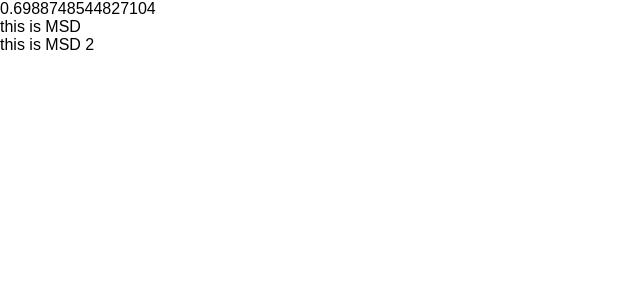
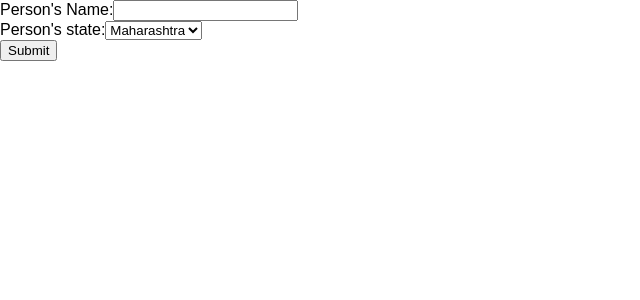
Before and after one commit to mayyu9/react-learning, a React (Create React App) app: page / in a window 1280 px wide. Shown: the top 300 px of the page, without its empty margins (0-640 px from the left). Built offline with nearby package versions, Linux system fonts and the light colour scheme.

Commit message:
parent-child rendering

```diff
--- a/src/Pure_components_example.jsx
+++ b/src/Pure_components_example.jsx
@@ -15,17 +15,17 @@ import React, { PureComponent } from 'react';
 class Parent extends React.Component{
   constructor(props){
     super(props);
-    this.state={text: Math.random()};
+    this.state={text: Math.random(), name: 'third'};
   }
   componentDidMount(){
-    setInterval(()=> this.setState({text: Math.random()}),1000);
+    setInterval(()=> this.setState({text: Math.random(), name:'third3'}),1000);
   }
   render(){
     return(
       <div>
       <FirstChild text = {this.state.text} />
       <SecondChild text = "this is MSD" />
-      <ThirdChild text = "this is MSD 2" />
+      <ThirdChild text = {this.state.name}/>
       </div>
     );
   };
@@ -33,7 +33,7 @@ class Parent extends React.Component{
 
 class FirstChild extends React.Component{
   render(){
-    ///console.log('First Child');
+    //console.log('First Child');
     return(
       <div>
       {this.props.text}
--- /dev/null
+++ b/src/eGovt/Flexi.js
@@ -0,0 +1,60 @@
+import React from 'react';
+
+class Flexi extends React.Component {
+  constructor(props){
+    super(props);
+    this.inputChange = this.inputChange.bind(this);
+    this.dropDownChange = this.dropDownChange.bind(this);
+    this.state={pname:{},pstate:{}};
+  }
+  dropDownChange(event){
+    console.log('dropDownChange:'+event.target.value+' '+event.target.name);
+    this.setState({pstate:event.target.value});
+  }
+  inputChange(event){
+    console.log('inputChange: '+event.target.value+' '+event.target.name);
+    this.setState({pname:event.target.value});
+  }
+  render(){
+    const configObj = this.props.config;
+
+    return(
+      <div>
+      <div>
+        {configObj.map( x => {
+          if(Object.prototype.hasOwnProperty.call(x, 'values')){
+            return (<div><CreateDropDown labelName={x.label} optionValues={x.values} change={this.dropDownChange} /></div>)
+          }
+          else{
+            return(<div><CreateTextField labelName={x.label} optionValues={x.value} change={this.inputChange}/></div>)
+          }
+        })}
+      </div>
+      <button onClick={(event)=>this.props.submitclick(this.state.pstate, this.state.pname)}>Submit</button>
+      </div>
+    );
+  }
+};
+
+export default Flexi;
+
+const CreateTextField = (props) =>{
+
+  return(
+    <label>
+      {props.labelName}:
+        <input type='text' name={props.labelName} value={props.optionValues} onChange = {props.change}/>
+    </label>
+  )
+};
+
+const CreateDropDown = (props) =>{
+  return(
+    <label>
+      {props.labelName}:
+        <select name={props.labelName} onChange = {props.change}>
+          {props.optionValues.map(x => <option value={x}>{x}</option>)}
+        </select>
+    </label>
+  )
+};
--- /dev/null
+++ b/src/eGovt/MockData.js
@@ -0,0 +1,19 @@
+export const flexiConfig = {
+  items:[
+    {
+      "name":"person_name",
+      "label":"Person's Name",
+      "type":"TextField",
+    },
+    {
+      "name":"states",
+      "label":"Person's state",
+      "type": "DropDown",
+      "values":[
+        "Maharashtra",
+        "Kerala",
+        "Tamil Nadu"
+      ]
+    }
+  ]
+};
--- /dev/null
+++ b/src/eGovt/parent.js
@@ -0,0 +1,21 @@
+import React from 'react';
+import { flexiConfig } from './MockData';
+import Flexi from './Flexi';
+
+class Parent extends React.Component {
+  constructor(pstate, pname,props){
+    super(props);
+    this.submitClick = this.submitClick.bind(this);
+  }
+  submitClick(pname,pstate,event){
+    console.log('submitClick: '+pname+' '+pstate);
+  }
+  render(){
+    const data = flexiConfig.items;
+    return(
+      <Flexi config = { data } submitclick = {this.submitClick} />
+    );
+  }
+}
+
+export default Parent
--- a/src/index.js
+++ b/src/index.js
@@ -10,7 +10,9 @@ import ReactList from './ReactList';
 import Pure from './Pure';
 import Login from './LoginFrom';
 import Search from './Search';
-import Parent from './Pure_components_example';
+// import Parent from './Pure_components_example';
+import P1 from './p1'
+import Parent from './eGovt/parent';
 
 ReactDOM.render(<Parent />, document.getElementById('root'));
 registerServiceWorker();
--- /dev/null
+++ b/src/p1.jsx
@@ -0,0 +1,28 @@
+import React from 'react'
+import P2 from './p2'
+
+/*
+this is to test whether the child gets rerendered when we pass props: yes child gets re-rendered
+when we won't pass data from the parent to child, even then the child is getting re-rendered.
+*/
+class P1 extends React.Component{
+  constructor(props){
+    super(props);
+    this.state={a:Math.random(),b:Math.random(),c:Math.random()};
+  }
+
+  componentDidMount(){
+    setInterval(()=>{this.setState({c:Math.random()})},1000);
+  }
+
+  render(){
+    console.log('a: '+this.state.a+' '+'b: '+this.state.b+' '+'c: '+this.state.c);
+    return(
+      <div>
+        <P2  />
+      </div>
+    );
+  }
+};
+
+export default P1;
--- /dev/null
+++ b/src/p2.jsx
@@ -0,0 +1,12 @@
+import React from 'react'
+
+
+const P2 = (props) => {
+  console.log('hello');
+  return(
+    <div>
+    hello
+    </div>
+  )
+}
+export default P2;
```
